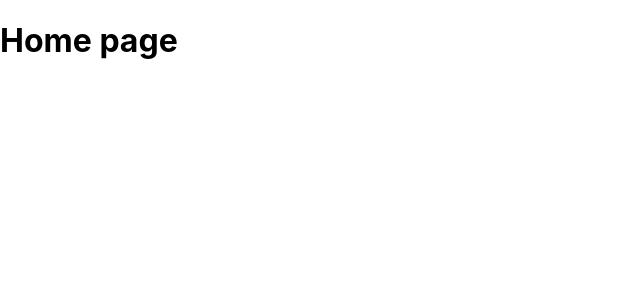
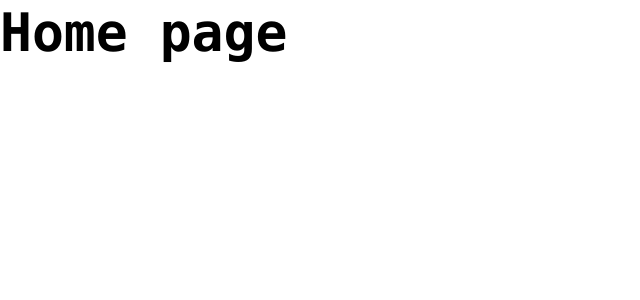
Before and after one commit to gzkdev/minotes-app, a React (Create React App) app: page / in a window 1280 px wide. Shown: the top 300 px of the page, without its empty margins (0-640 px from the left). Built offline with nearby package versions, Linux system fonts and the light colour scheme.

Commit message:
style: add app base styles

```diff
--- a/src/index.css
+++ b/src/index.css
@@ -1,13 +1,98 @@
+*,
+*::before,
+*::after {
+  margin: 0;
+  padding: 0;
+  box-sizing: inherit;
+}
+
+html {
+  height: 100%;
+  font-size: 100%;
+  scroll-behavior: smooth;
+  box-sizing: border-box;
+}
+
+:root {
+  --font-size-xsm: clamp(0.65rem, calc(0.64rem + 0.09vw), 0.72rem);
+  --font-size-sm: clamp(0.78rem, calc(0.76rem + 0.16vw), 0.9rem);
+  --font-size-base: clamp(0.94rem, calc(0.9rem + 0.26vw), 1.13rem);
+  --font-size-md: clamp(1.13rem, calc(1.07rem + 0.39vw), 1.41rem);
+  --font-size-md: clamp(1.35rem, calc(1.27rem + 0.56vw), 1.76rem);
+  --font-size-xmd: clamp(1.62rem, calc(1.5rem + 0.8vw), 2.2rem);
+  --font-size-lg: clamp(1.94rem, calc(1.78rem + 1.11vw), 2.75rem);
+  --font-size-xlg: clamp(2.33rem, calc(2.1rem + 1.52vw), 3.43rem);
+
+  --font-family-mono: source-code-pro, Menlo, Monaco, Consolas, "Courier New",
+    monospace;
+
+  --border-radius-sm: 4px;
+  --border-radius-base: 8px;
+  --border-radius-md: 8px;
+  --border-radius-lg: 16px;
+  --border-radius-xlg: 24px;
+
+  --max-width: 1000px;
+}
+
 body {
-  margin: 0;
-  font-family: -apple-system, BlinkMacSystemFont, 'Segoe UI', 'Roboto', 'Oxygen',
-    'Ubuntu', 'Cantarell', 'Fira Sans', 'Droid Sans', 'Helvetica Neue',
-    sans-serif;
+  height: 100%;
+  font-size: var(--font-size-sm);
+  font-family: var(--font-family-mono);
+  line-height: 1.5;
   -webkit-font-smoothing: antialiased;
   -moz-osx-font-smoothing: grayscale;
 }
 
-code {
-  font-family: source-code-pro, Menlo, Monaco, Consolas, 'Courier New',
-    monospace;
+#app {
+  width: 100%;
+  height: 100%;
 }
+
+h1,
+h2,
+h3 {
+  line-height: 1.25;
+  font-weight: 700;
+}
+
+h1 {
+  font-size: var(--font-size-xlg);
+}
+
+h2 {
+  font-size: var(--font-size-lg);
+}
+
+h3 {
+  font-size: var(--font-size-xmd);
+}
+
+a {
+  color: inherit;
+  text-decoration: none;
+}
+
+button,
+input,
+textarea {
+  font-family: inherit;
+  font-size: inherit;
+}
+
+input::-webkit-outer-spin-button,
+input::-webkit-inner-spin-button {
+  -webkit-appearance: none;
+  margin: 0;
+}
+
+input[type="number"] {
+  -moz-appearance: textfield;
+}
+
+button:focus,
+input:focus,
+textarea:focus {
+  outline: none;
+  border: none;
+}
```
